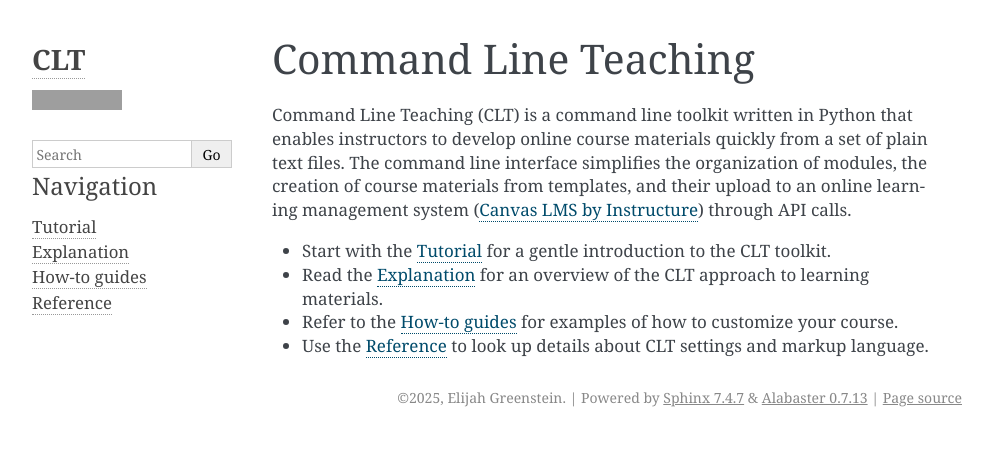
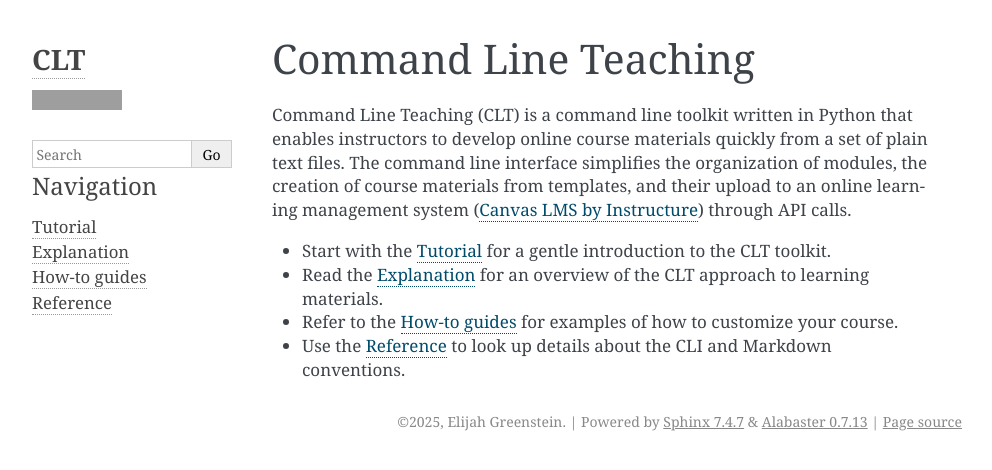
Before and after one commit to elijahgreenstein/command-line-teaching, a Sphinx documentation site: the page built from docs/source/index.rst, in a window 1280 px wide, cut to the strip 0-470 px from the top of the page. Shown: the whole strip, without its empty margins (148-1140 px from the left). Built offline with Sphinx 7.4.7, drawn with Linux system fonts in a browser that asks for light colours; grey boxes are pictures that could not be loaded.

Commit message:
Edit details about contents of reference guides

```diff
--- a/docs/source/index.rst
+++ b/docs/source/index.rst
@@ -19,6 +19,6 @@ Command Line Teaching (CLT) is a command line toolkit written in Python that ena
 * Start with the :doc:`Tutorial <navigation/tutorial>` for a gentle introduction to the CLT toolkit.
 * Read the :doc:`Explanation <navigation/explanation>` for an overview of the CLT approach to learning materials.
 * Refer to the :doc:`How-to guides <navigation/howto>` for examples of how to customize your course.
-* Use the :doc:`Reference <navigation/reference>` to look up details about CLT settings and markup language.
+* Use the :doc:`Reference <navigation/reference>` to look up details about the CLI and Markdown conventions.
 
 .. include:: links.rst
```
